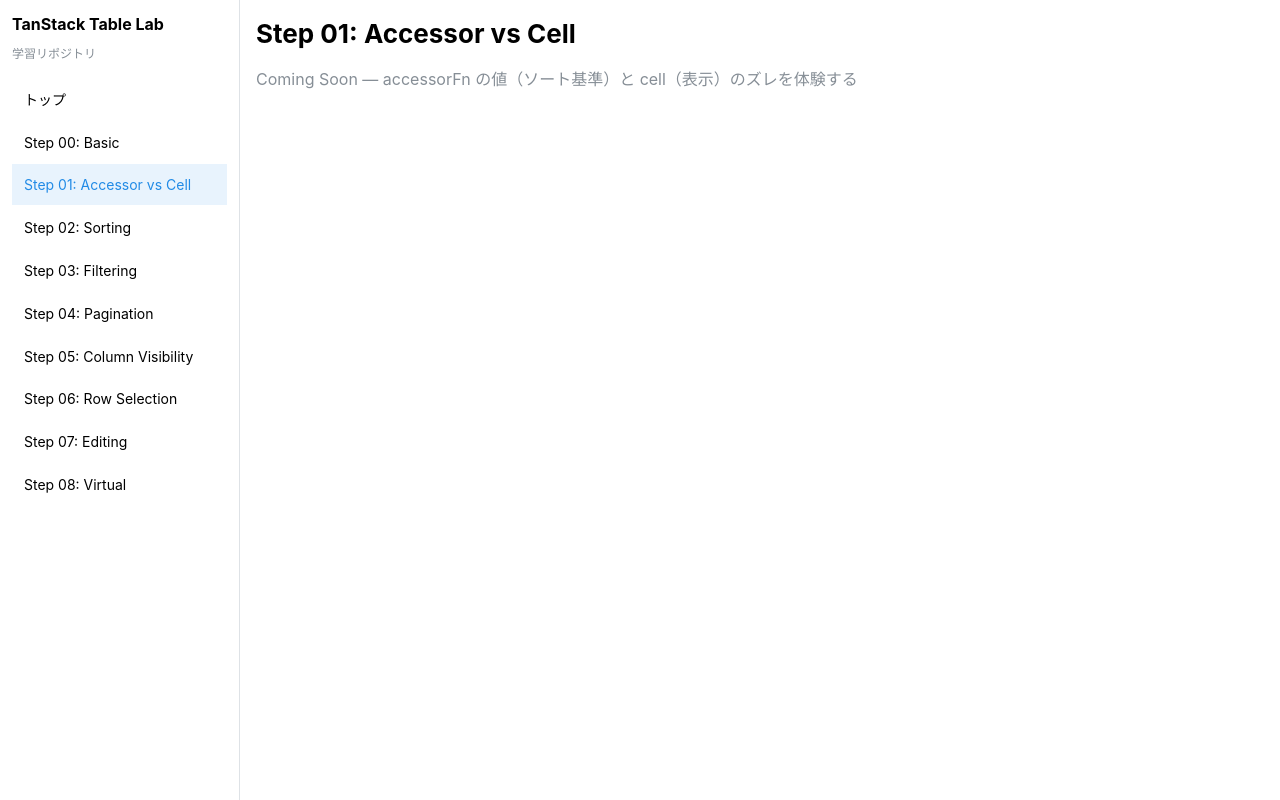
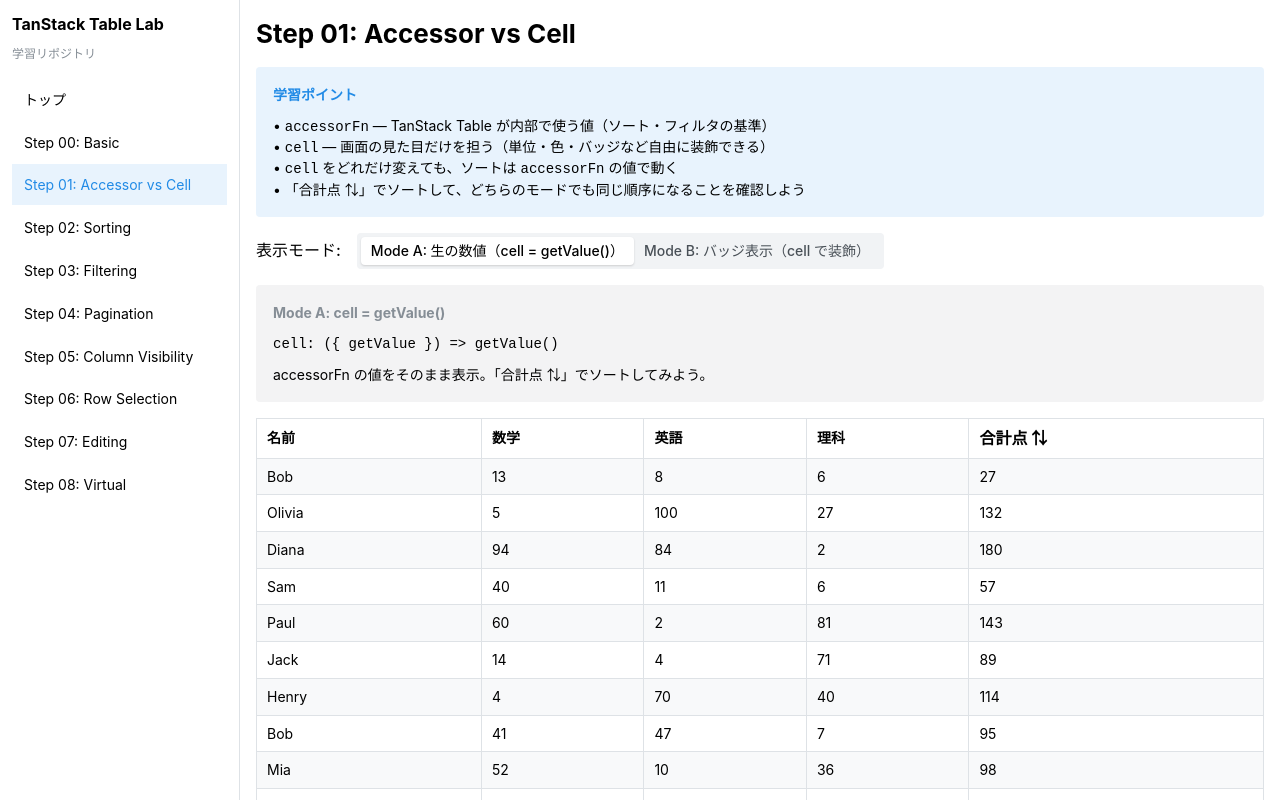
Before and after one commit to shimpei1494/tanstack-table-lab, a React (Vite) app: page /step/01 in a window 1280 px wide. Shown: the top 800 px of the page. Built offline with nearby package versions, Linux system fonts and the light colour scheme.

Commit message:
step01作成

```diff
--- a/src/data/makeData.ts
+++ b/src/data/makeData.ts
@@ -31,7 +31,7 @@
 
 function makePerson(id: number): Person {
 	const price = Math.floor(Math.random() * 50000) + 1000;
-	const tax = Math.floor(price * 0.1);
+	const tax = Math.floor(Math.random() * 8000) + 100;
 	const daysAgo = Math.floor(Math.random() * 365);
 	const createdAt = new Date(
 		Date.now() - daysAgo * 24 * 60 * 60 * 1000,
--- a/src/features/step01-accessor-vs-cell/Step01AccessorVsCell.tsx
+++ b/src/features/step01-accessor-vs-cell/Step01AccessorVsCell.tsx
@@ -1,13 +1,139 @@
-import { Stack, Text, Title } from "@mantine/core";
+import {
+	Alert,
+	Badge,
+	Group,
+	SegmentedControl,
+	Stack,
+	Text,
+	Title,
+	UnstyledButton,
+} from "@mantine/core";
+import type { ColumnDef, SortingState } from "@tanstack/react-table";
+import {
+	getCoreRowModel,
+	getSortedRowModel,
+	useReactTable,
+} from "@tanstack/react-table";
+import { useMemo, useState } from "react";
+import { DataTable } from "../../components/DataTable/DataTable";
+import { DebugPanel } from "../../components/DebugPanel/DebugPanel";
+import { makeStudentData, type Student } from "./studentData";
+
+type DisplayMode = "raw" | "formatted";
 
 export function Step01AccessorVsCell() {
+	const [data] = useState(() => makeStudentData(20));
+	const [mode, setMode] = useState<DisplayMode>("raw");
+	const [sorting, setSorting] = useState<SortingState>([]);
+
+	const columns = useMemo<ColumnDef<Student>[]>(
+		() => [
+			{ accessorKey: "name", header: "名前" },
+			{ accessorKey: "math", header: "数学" },
+			{ accessorKey: "english", header: "英語" },
+			{ accessorKey: "science", header: "理科" },
+			{
+				id: "totalScore",
+				header: ({ column }) => (
+					<UnstyledButton
+						onClick={column.getToggleSortingHandler()}
+						style={{ cursor: "pointer", fontWeight: "bold" }}
+					>
+						合計点{" "}
+						{column.getIsSorted() === "asc"
+							? "▲"
+							: column.getIsSorted() === "desc"
+								? "▼"
+								: "⇅"}
+					</UnstyledButton>
+				),
+				accessorFn: (row) => row.math + row.english + row.science,
+				cell:
+					mode === "raw"
+						? ({ getValue }) => getValue() as number
+						: ({ getValue }) => {
+								const score = getValue() as number;
+								const color =
+									score >= 240 ? "green" : score >= 180 ? "blue" : "gray";
+								return (
+									<Badge color={color} variant="light">
+										{score}点
+									</Badge>
+								);
+							},
+			},
+		],
+		[mode],
+	);
+
+	const table = useReactTable({
+		data,
+		columns,
+		state: { sorting },
+		onSortingChange: setSorting,
+		getCoreRowModel: getCoreRowModel(),
+		getSortedRowModel: getSortedRowModel(),
+	});
+
 	return (
 		<Stack gap="md">
 			<Title order={2}>Step 01: Accessor vs Cell</Title>
-			<Text c="dimmed">
-				Coming Soon — accessorFn の値（ソート基準）と
-				cell（表示）のズレを体験する
-			</Text>
+
+			<Alert title="学習ポイント" color="blue" variant="light">
+				<Text size="sm">
+					• <code>accessorFn</code> — TanStack Table
+					が内部で使う値（ソート・フィルタの基準）
+				</Text>
+				<Text size="sm">
+					• <code>cell</code> —
+					画面の見た目だけを担う（単位・色・バッジなど自由に装飾できる）
+				</Text>
+				<Text size="sm">
+					• <code>cell</code> をどれだけ変えても、ソートは{" "}
+					<code>accessorFn</code> の値で動く
+				</Text>
+				<Text size="sm">
+					• 「合計点
+					⇅」でソートして、どちらのモードでも同じ順序になることを確認しよう
+				</Text>
+			</Alert>
+
+			<Group align="center">
+				<Text fw={500}>表示モード:</Text>
+				<SegmentedControl
+					value={mode}
+					onChange={(v) => setMode(v as DisplayMode)}
+					data={[
+						{ label: "Mode A: 生の数値（cell = getValue()）", value: "raw" },
+						{ label: "Mode B: バッジ表示（cell で装飾）", value: "formatted" },
+					]}
+				/>
+			</Group>
+
+			{mode === "raw" ? (
+				<Alert color="gray" title="Mode A: cell = getValue()">
+					<Text size="sm">
+						<code>{"cell: ({ getValue }) => getValue()"}</code>
+					</Text>
+					<Text size="sm" mt="xs">
+						accessorFn の値をそのまま表示。「合計点 ⇅」でソートしてみよう。
+					</Text>
+				</Alert>
+			) : (
+				<Alert color="blue" title="Mode B: cell でバッジ装飾">
+					<Text size="sm">
+						<code>{"cell: ({ getValue }) => <Badge>{score}点</Badge>"}</code>
+					</Text>
+					<Text size="sm" mt="xs">
+						見た目はバッジに変わるが、「合計点 ⇅」でソートすると{" "}
+						<strong>Mode A と同じ順序</strong>になる。 ソートは cell
+						の表示に関係なく <code>accessorFn</code> の値で動くため。
+					</Text>
+				</Alert>
+			)}
+
+			<DataTable table={table} striped withBorders />
+			<DebugPanel table={table} />
 		</Stack>
 	);
 }
--- /dev/null
+++ b/src/features/step01-accessor-vs-cell/studentData.ts
@@ -0,0 +1,52 @@
+export type Student = {
+	id: string;
+	name: string;
+	math: number;
+	english: number;
+	science: number;
+};
+
+const names = [
+	"Alice",
+	"Bob",
+	"Charlie",
+	"Diana",
+	"Eve",
+	"Frank",
+	"Grace",
+	"Henry",
+	"Iris",
+	"Jack",
+	"Karen",
+	"Leo",
+	"Mia",
+	"Noah",
+	"Olivia",
+	"Paul",
+	"Quinn",
+	"Rachel",
+	"Sam",
+	"Tina",
+];
+
+function randomItem<T>(arr: T[]): T {
+	return arr[Math.floor(Math.random() * arr.length)];
+}
+
+function randomScore(): number {
+	return Math.floor(Math.random() * 101);
+}
+
+function makeStudent(id: number): Student {
+	return {
+		id: String(id),
+		name: randomItem(names),
+		math: randomScore(),
+		english: randomScore(),
+		science: randomScore(),
+	};
+}
+
+export function makeStudentData(count = 20): Student[] {
+	return Array.from({ length: count }, (_, i) => makeStudent(i + 1));
+}
```
Also changed, not shown: plan/progress.md (+2 -2 lines).
